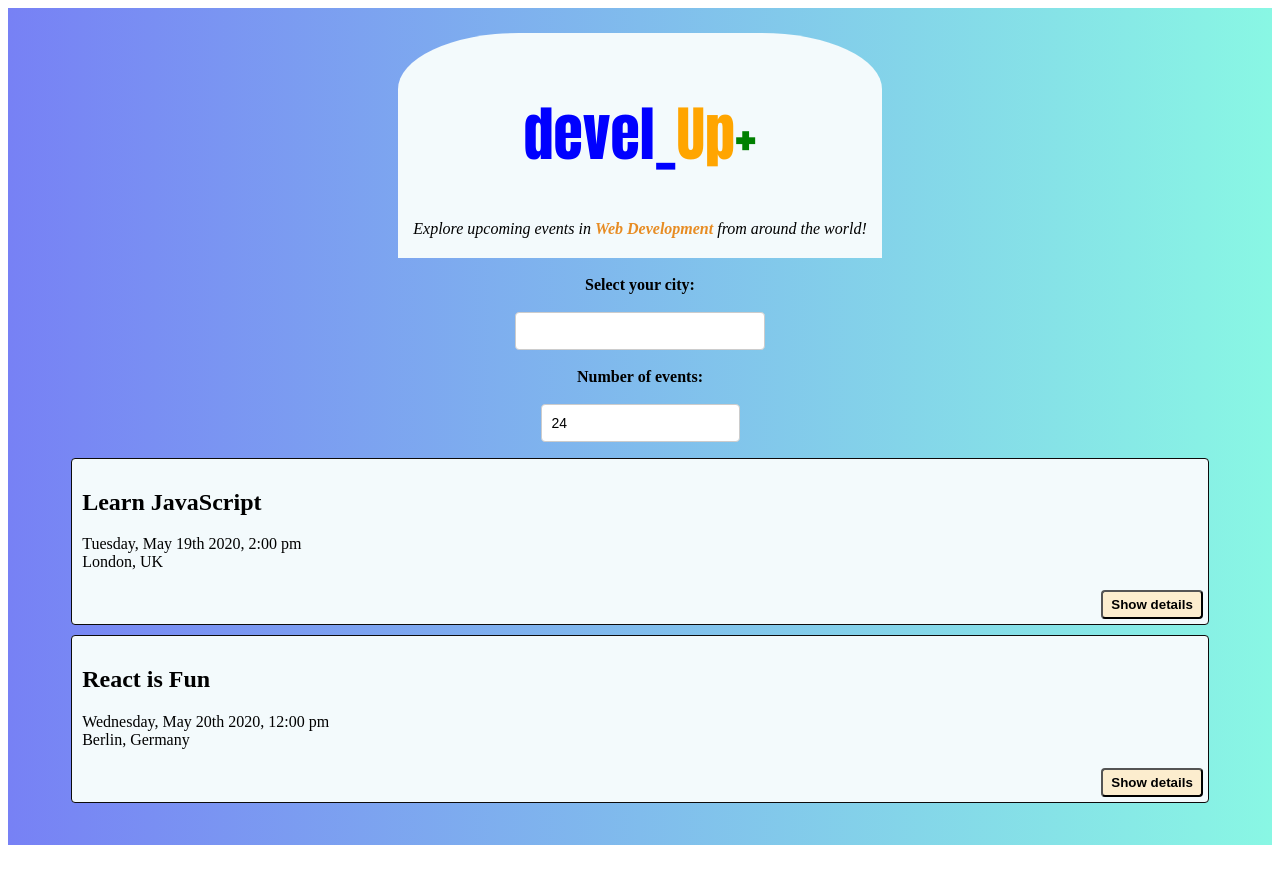
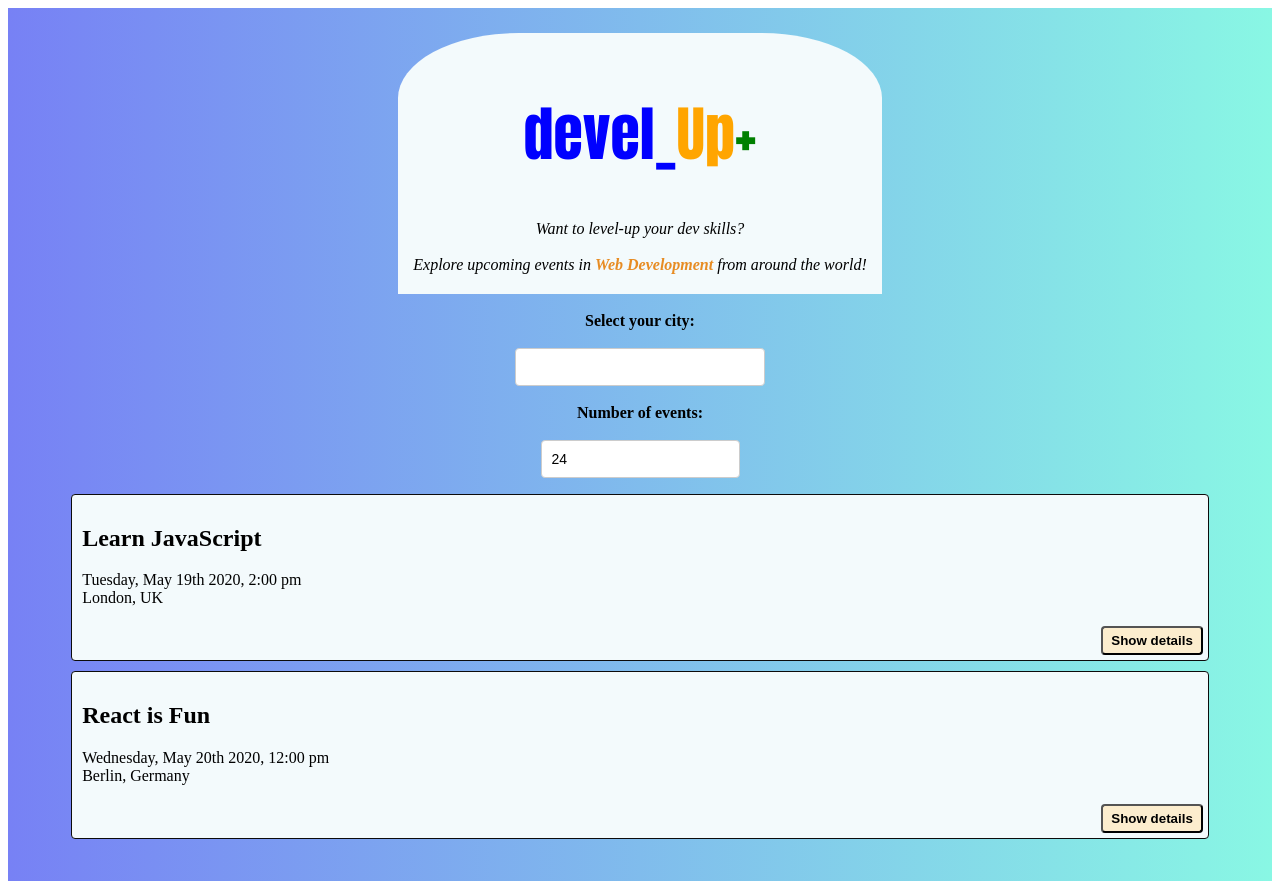
Before and after one commit to willcrone11/meet, a React (Create React App) app: page / in a window 1280 px wide. Before the commit the page ends 853 px from the top, so only its background shows below. Built offline with nearby package versions, Linux system fonts and the light colour scheme.

Commit message:
Adds additional phrase to subheader

```diff
--- a/src/App.js
+++ b/src/App.js
@@ -42,7 +42,7 @@ class App extends Component {
       <div className="App">
         <div id="header-container">
           <h1 id="header"><span id="devel">devel_</span><span id="up">Up</span><span id="plus">+</span></h1>
-          <p id="subheader">Explore upcoming events in <span id="webdev-header">Web Development</span> from around the world!</p>
+          <p id="subheader">Want to level-up your dev skills?<br/><br/>Explore upcoming events in <span id="webdev-header">Web Development</span> from around the world!</p>
         </div>
         <br/><br/>
         <label id="city-label">Select your city: </label>
```
